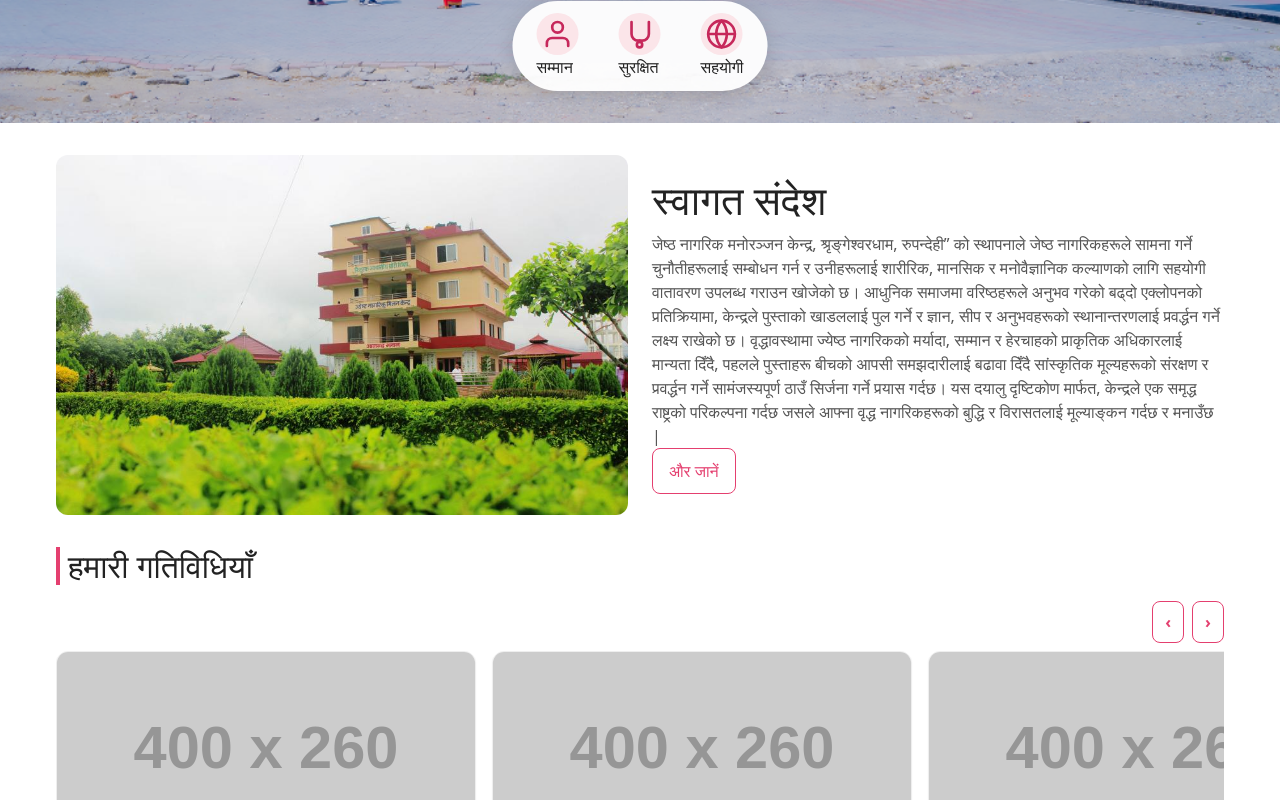
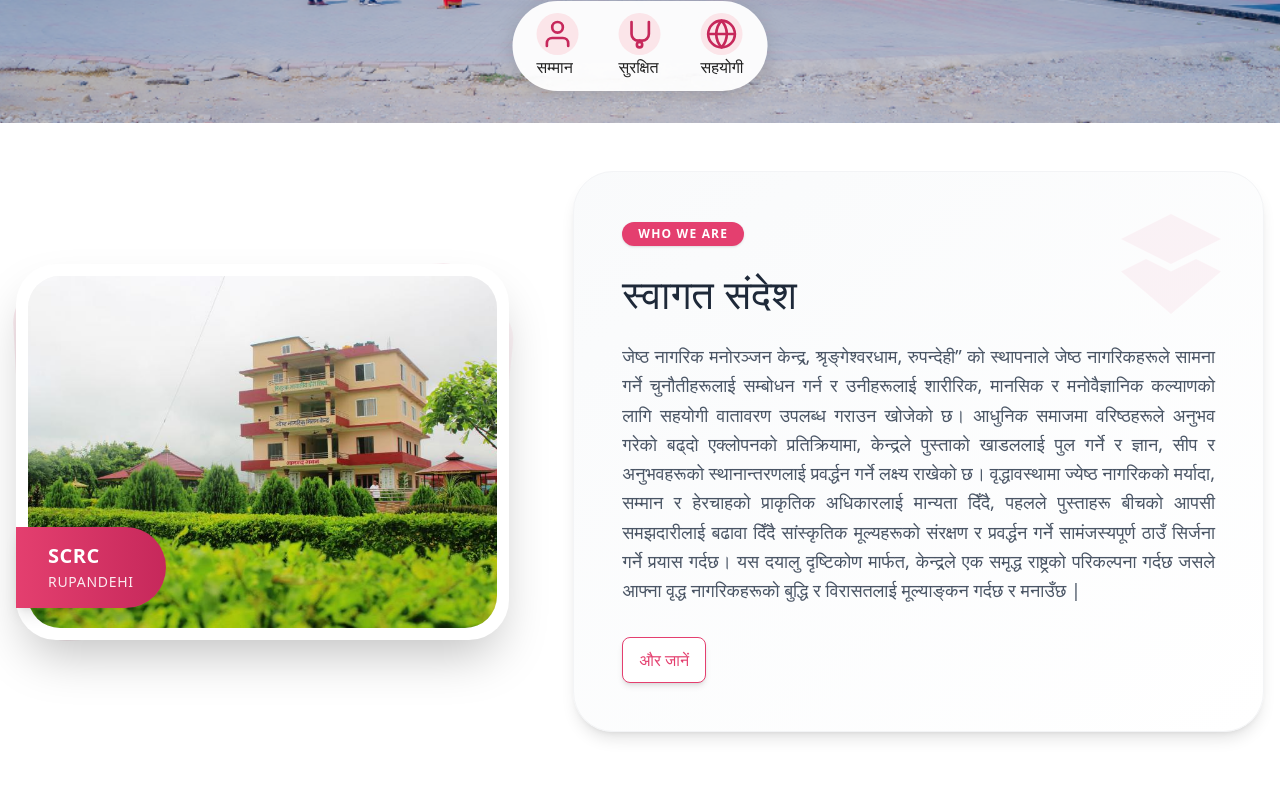
Before and after one commit to VihaanXtha/SCRCR.Frontend, a React (Vite) app: page / in a window 1280 px wide. Shown: the part 680-1480 px from the top of the page. Built offline with nearby package versions, Linux system fonts and the light colour scheme; no server answers.

Commit message:
Refactor Intro section to match Leaders section visual style

```diff
--- a/src/App.css
+++ b/src/App.css
@@ -238,29 +238,7 @@ h3 {
   font-weight: 700;
   font-size: 1rem;
 }
-.intro {
-  max-width: 1200px;
-  margin: 32px auto;
-  padding: 0 16px;
-}
-.intro-grid {
-  display: grid;
-  grid-template-columns: 1fr 1fr;
-  gap: 24px;
-  align-items: center;
-}
-.intro-grid img {
-  width: 100%;
-  height: 360px;
-  object-fit: cover;
-  border-radius: 12px;
-}
-.intro-text h2 {
-  margin: 0 0 8px 0;
-}
-.intro-text p {
-  color: #555;
-}
+
 .btn {
   display: inline-flex;
   align-items: center;
@@ -1134,7 +1112,6 @@ h3 {
 
 @media (max-width: 1024px) {
   .hero img, .hero-slider { height: 60vh; }
-  .intro-grid { grid-template-columns: 1fr; }
   .grid { grid-template-columns: repeat(2, 1fr); }
   .quotes { grid-template-columns: repeat(2, 1fr); }
   .grid.circle { grid-template-columns: repeat(4, 1fr); }
@@ -1178,7 +1155,6 @@ h3 {
   .about-photo img { height: 300px; }
   .subhero img { height: 240px; }
   .subhero .subhero-title { font-size: clamp(1.5rem, 5vw, 2rem); bottom: 16px; left: 16px; }
-  .intro-grid img { height: 280px; }
   .contact-brand, .contact-info, .social { justify-content: center; }
 }
 
--- a/src/components/Intro.tsx
+++ b/src/components/Intro.tsx
@@ -1,14 +1,55 @@
 import '../App.css'
 import img1 from '../assets/images/scrc-aboutus-1-1.jpg';
+
 export default function Intro({ t, lang }: { t: (k: string) => string; lang: 'en' | 'ne' }) {
   return (
-    <section className="intro">
-      <div className="intro-grid">
-        <img src={img1} alt="building" />
-        <div className="intro-text">
-          <h2>{t('intro.heading')}</h2>
-          <p>{t('intro.p')}</p>
-          <button className="btn">{lang === 'en' ? 'Learn more' : 'और जानें'}</button>
+    <section className="w-full max-w-7xl mx-auto py-12 px-4">
+      <div className="flex flex-col md:flex-row gap-8 lg:gap-16 items-center">
+        {/* Left Column: Photo */}
+        <div className="relative w-full md:w-5/12 flex justify-center group">
+          {/* Decorative background shapes */}
+          <div className="absolute inset-0 bg-[#e43f6f] opacity-5 rounded-[2.5rem] transform rotate-6 scale-90 translate-x-4 transition-transform duration-500 group-hover:rotate-3"></div>
+          <div className="absolute inset-0 bg-[#c6285b] opacity-10 rounded-[2.5rem] transform -rotate-3 scale-95 -translate-x-2 transition-transform duration-500 group-hover:-rotate-1"></div>
+
+          {/* Main Photo Frame */}
+          <div className="relative z-10 bg-white p-3 rounded-[2.5rem] shadow-2xl transform transition-transform duration-500 group-hover:scale-[1.02] w-full">
+            <img
+              src={img1}
+              alt="building"
+              className="w-full h-auto object-cover rounded-[2rem] aspect-[4/3] shadow-inner"
+            />
+
+            {/* Label Overlay */}
+            <div className="absolute bottom-8 left-0 bg-gradient-to-r from-[#e43f6f] to-[#c6285b] text-white px-8 py-4 rounded-r-full shadow-lg max-w-[90%] transform transition-transform duration-500 group-hover:translate-x-2">
+              <div className="font-bold text-lg md:text-xl uppercase tracking-wide leading-tight">SCRC</div>
+              <div className="text-xs md:text-sm font-medium opacity-90 mt-1 uppercase tracking-wider">Rupandehi</div>
+            </div>
+          </div>
+        </div>
+
+        {/* Right Column: Text */}
+        <div className="w-full md:w-7/12">
+          <div className="bg-gradient-to-br from-gray-50 to-white rounded-[2.5rem] p-8 md:p-12 shadow-lg border border-gray-100 relative h-full flex flex-col justify-center transform transition-all duration-500 hover:shadow-xl">
+             {/* Decorative Icon */}
+            <div className="absolute top-8 right-8 text-[#e43f6f] opacity-5">
+               <svg width="120" height="120" viewBox="0 0 24 24" fill="currentColor"><path d="M12 2L2 7l10 5 10-5-10-5zm0 9l2.5-1.25L12 8.5l-2.5 1.25L12 11zm0 2.5l-5-2.5-5 2.5L12 22l10-8.5-5-2.5-5 2.5z"/></svg>
+            </div>
+
+            <div className="relative z-10">
+              <span className="inline-block px-4 py-1 bg-[#e43f6f] text-white text-xs font-bold tracking-widest rounded-full mb-6 shadow-sm">
+                WHO WE ARE
+              </span>
+              <h2 className="text-3xl md:text-4xl font-bold text-gray-800 mb-6 leading-tight">
+                {t('intro.heading')}
+              </h2>
+              <p className="text-gray-600 text-lg leading-relaxed mb-8 text-justify">
+                {t('intro.p')}
+              </p>
+              <button className="btn self-start hover:scale-105 transform transition-transform duration-200 shadow-md">
+                {lang === 'en' ? 'Learn more' : 'और जानें'}
+              </button>
+            </div>
+          </div>
         </div>
       </div>
     </section>
--- a/src/pages/Home.tsx
+++ b/src/pages/Home.tsx
@@ -166,7 +166,7 @@ export default function Home({ t, lang }: { t: (k: string) => string; lang: 'en'
           </div>
       </section>
 
-      <AnimatedSection type="fade-up" delay={200}>
+      <AnimatedSection type="zoom-in" delay={200}>
         <Intro t={t} lang={lang} />
       </AnimatedSection>
 
```
